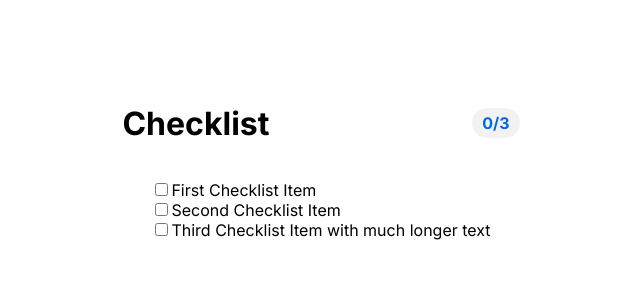
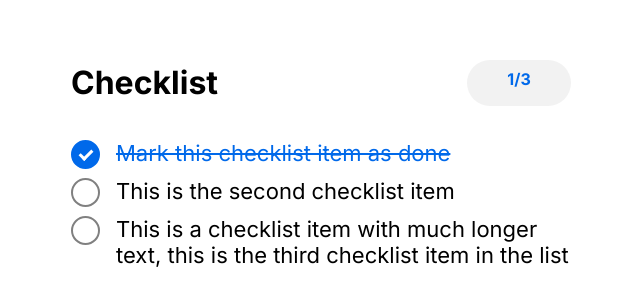
Before and after one commit to Arya-Nandakumar/Checklist-Web-Mini-Challenge, a plain HTML site: page index.html in a window 1280 px wide. Shown: the part 231-536 px from the top of the page, without its empty margins (319-959 px from the left). Drawn offline with Linux system fonts and the light colour scheme.

Commit message:
Design Update

```diff
--- a/index.html
+++ b/index.html
@@ -14,10 +14,20 @@
     </div>
 
     <ul id="checklist">
-        <li><input type="checkbox" onchange="updateCount(this)" />First Checklist Item</li>
-        <li><input type="checkbox" onchange="updateCount(this)" />Second Checklist Item</li>
-        <li><input type="checkbox" onchange="updateCount(this)" />Third Checklist Item with much longer text</li>
 
+        <label class="chcontainer">Mark this checklist item as done
+            <input type="checkbox" class="con" checked="checked">
+            <span class="checkmark"></span>
+        </label>
+        <label class="chcontainer">This is the second checklist item
+            <input type="checkbox" >
+            <span class="checkmark"></span>
+        </label>
+        <label class="chcontainer">This is a checklist item with much longer text, this is the third checklist item in the list
+            <input type="checkbox">
+            <span class="checkmark"></span>
+        </label>
+    </ul>
     <script src="script.js"></script>
 </body>
 </html>
--- a/script.js
+++ b/script.js
@@ -1,7 +1,10 @@
+
 const checkboxes = document.querySelectorAll('input[type="checkbox"]');
+
 checkboxes.forEach(checkbox => {
   checkbox.addEventListener('change', updateCount);
 });
+
 function updateCount() {
   const checkedCount = document.querySelectorAll('input[type="checkbox"]:checked').length;
   document.getElementById('count').textContent = ` ${checkedCount}/3`;
@@ -12,3 +15,13 @@ function updateCount() {
     this.parentElement.classList.remove('checked');
   }
 }
+
+window.addEventListener('DOMContentLoaded', () => {
+  const checklist = document.getElementById('checklist');
+  const firstItemCheckbox = checklist.querySelector('input[type="checkbox"]');
+  const firstItemLabel = firstItemCheckbox.parentElement;
+
+  firstItemCheckbox.checked = true;
+  firstItemLabel.classList.add('checked');
+  updateCount();
+});
--- a/style.css
+++ b/style.css
@@ -12,38 +12,148 @@ body {
 
   .container {
     display: flex;
-    justify-content: space-around;
+    justify-content: space-between;
     align-items: center;
     text-align: center;
     width: 100%;
-    max-width: 600px;
+    max-width: 500px;
   }
 
   h1 {
     text-align: center;
+    font-size: 32px;
+    font-weight: 700;
+    line-height: 38.73px;
   }
 
   #checklist {
     list-style-type: none;
     padding-left: 0;
     text-align: left;
+    width: 500px;
   }
+
+  #checklist li.checked span.checkmark:after {
+    display: block;
+  }
+
 
   #checkedCount {
     text-align: center;
     font-weight: bold;
   }
 
-ul li.checked {
+  ul li{
+    list-style: none;
+    padding: 12px 8px 2px 50px;
+    user-select: none;
+    cursor: pointer;
+    width: 451px;
+    height: 36px;
+    top: 432px;
+    left: 298px;
+    border-radius: 14px;
+    font-weight: 500;
+    font-size: 26px;
+    line-height: 36.4px;
+}
+
+ul li::before{
+    content: '';
+    position: absolute;
+    height: 36px;
+    width: 36px;
+    border-radius: 50%;
+    left: 500px;
+}
+
+.chcontainer.checked {
     text-decoration: line-through;
     color: #0069EA;
-    ;
   }
+
 .oval{
     background-color: #f2f2f2;
   display: inline-block;
   padding: 5px 10px;
-  border-radius: 20px;
+  border-radius: 50px;
   font-weight: bold;
   color: #0069EA;
+  width: 84px;
+  height: 36px;
+  top: 376px;
+  left: 1130px;
+  line-height: 28px;
+    letter-spacing: 10%;
+    font-weight: 700;
+    size: 20px;
 }
+
+.chcontainer {
+    display: block;
+    position: relative;
+    padding-left: 45px;
+    margin-bottom: 12px;
+    cursor: pointer;
+    font-size: 22px;
+    -webkit-user-select: none;
+    -moz-user-select: none;
+    -ms-user-select: none;
+    user-select: none;
+
+  }
+
+  .chcontainer input {
+    position: absolute;
+    opacity: 0;
+    cursor: pointer;
+    height: 0;
+    width: 0;
+  }
+
+  .checkmark {
+    position: absolute;
+    top: 0;
+    left: 0;
+    height: 25px;
+    width: 25px;
+    border-radius: 50%;
+    background-color: #ffffff;
+    border: 2px solid gray;
+  }
+
+  .chcontainer:hover input ~ .checkmark {
+    background-color: rgb(238, 235, 235);
+  }
+
+  .chcontainer input:checked ~ .checkmark {
+    background-color: #0069EA;
+    border: 2px solid #0069EA;
+  }
+
+  .checkmark:after {
+    content: "";
+    position: absolute;
+    display: none;
+  }
+
+  .chcontainer input:checked ~ .checkmark:after {
+    display: block;
+  }
+
+  .chcontainer .checkmark:after {
+    left: 9px;
+    top: 5px;
+    width: 5px;
+    height: 10px;
+    border: solid white;
+    border-width: 0 3px 3px 0;
+    -webkit-transform: rotate(45deg);
+    -ms-transform: rotate(45deg);
+    transform: rotate(45deg);
+  }
+
+  .checkbox.con{
+    text-decoration: line-through;
+    color: #0069EA;
+  }
```
